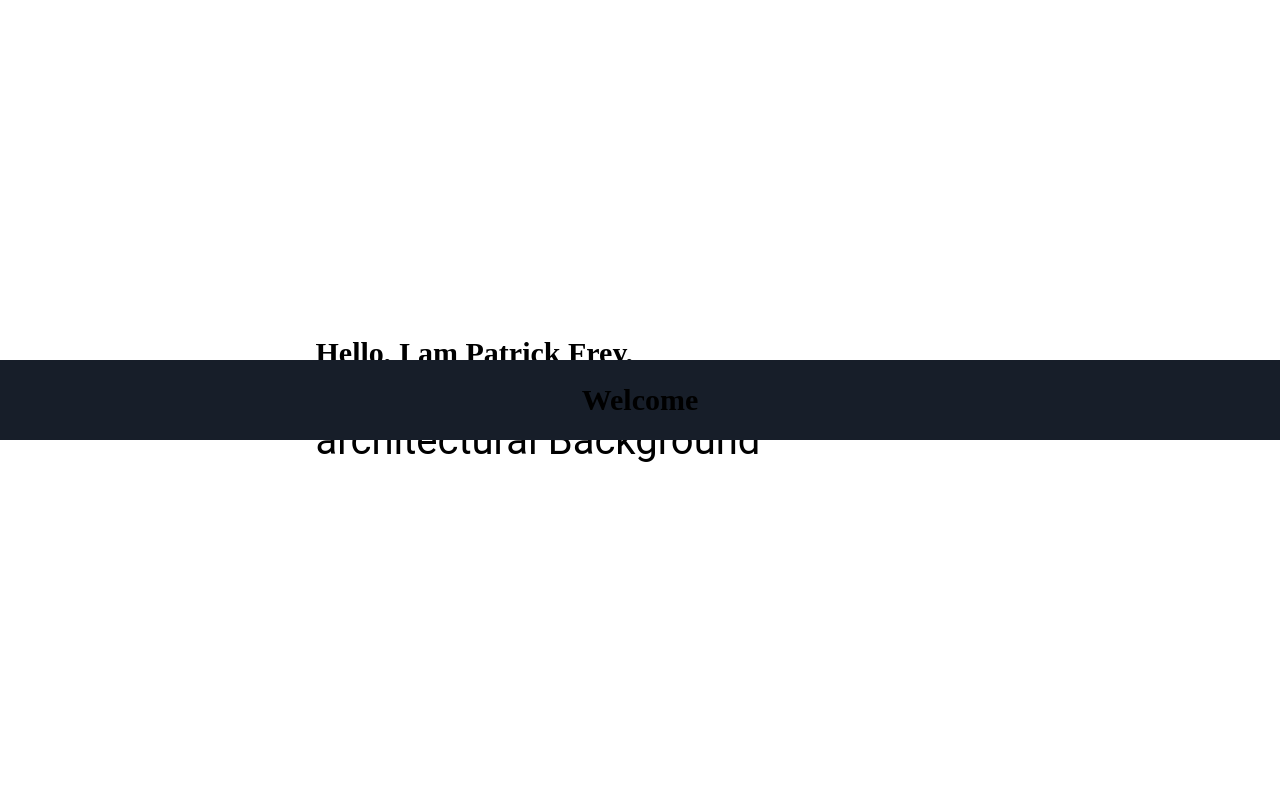
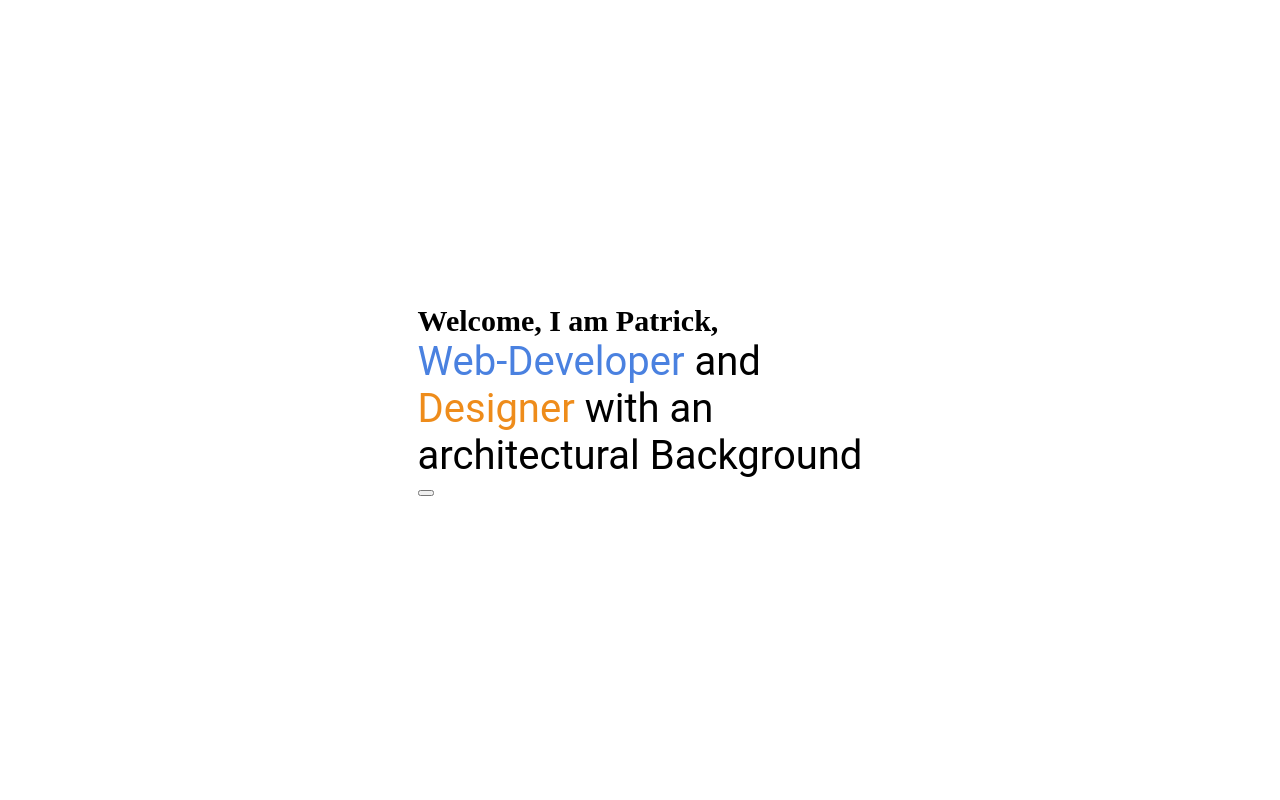
Before and after one commit to PaFunzFr/DA_Portfolio, an Angular app: page / in a window 1280 px wide. Shown: the top 800 px of the page. Built offline with nearby package versions, Linux system fonts and the light colour scheme; a web font is replaced by a local one.

Commit message:
added language service and built scroll event to start-screen

```diff
--- a/src/app/app.component.ts
+++ b/src/app/app.component.ts
@@ -1,4 +1,4 @@
-import { Component, HostListener } from '@angular/core';
+import { Component } from '@angular/core';
 import { RouterOutlet } from '@angular/router';
 import { FooterComponent } from './footer/footer.component';
 
@@ -10,12 +10,6 @@ import { FooterComponent } from './footer/footer.component';
   styleUrl: './app.component.scss'
 })
 export class AppComponent {
-  @HostListener('window:scroll')
-  onScroll() {
-    const viewportHeight = window.innerHeight; // => 100vh
-    if (window.scrollY >= 1.5 * viewportHeight) {
-      console.log('reached PositionY 150vh');
-    }
-  }
+
 
 }
--- a/src/app/main-content/hero/hero.component.scss
+++ b/src/app/main-content/hero/hero.component.scss
@@ -1,7 +1,7 @@
 .hero {
     display: flex;
     position: relative;
-    margin-top: 150vh;
+    margin-top: 200vh;
     height: 100vh;
     z-index: 2;
     background-color: rgba(255, 0, 0, 0.527);
--- a/src/app/main-content/landing-page/landing-page.component.html
+++ b/src/app/main-content/landing-page/landing-page.component.html
@@ -1,12 +1,10 @@
 <section class="landing-page">
     <div class="intro-message">
-        <h2>Hello, I am Patrick Frey,</h2>
-        <h1><span class="col-dev">Web-Developer</span> and
-            <span class="col-des">Designer</span> with an <br>
-            architectural Background
-        </h1>
+        <h2>{{ welcome}}</h2>
+        <h1 [innerHTML]="title"></h1>
+        <button (click)="toggleLang()"></button>
     </div>
-    <div class="welcome-overlay col-bg-main">
+    <div class="welcome-overlay col-bg-main" [ngStyle]="{ height: onScroll() + 'px' }">
         <h2 class="welcome-title">Welcome</h2>
     </div>
 </section>
--- a/src/app/main-content/landing-page/landing-page.component.scss
+++ b/src/app/main-content/landing-page/landing-page.component.scss
@@ -15,7 +15,6 @@
         transform: translateY(-50%);
         left: 0;
         width: 100%;
-        height: 10vh;
         opacity: 1;
         z-index: 1;
         overflow: hidden;
--- a/src/app/main-content/landing-page/landing-page.component.ts
+++ b/src/app/main-content/landing-page/landing-page.component.ts
@@ -1,12 +1,37 @@
-import { Component } from '@angular/core';
+import { Component, inject, HostListener } from '@angular/core';
+import { LanguageService } from '../../services/language.service';
+import { CommonModule } from '@angular/common';
 
 @Component({
   selector: 'app-landing-page',
   standalone: true,
-  imports: [],
+  imports: [CommonModule],
   templateUrl: './landing-page.component.html',
   styleUrl: './landing-page.component.scss'
 })
 export class LandingPageComponent {
 
+  languages = inject(LanguageService);
+
+  get welcome(): string {
+    return this.languages.getTranslation('landingPage' , 'welcome');
+  }
+
+  get title(): string {
+    return this.languages.getTranslation('landingPage', 'title');
+  }
+
+  toggleLang(): void {
+    this.languages.toggleLanguage();
+  }
+
+
+  @HostListener('window:scroll', ['$event'])
+  onScroll() {
+    const viewportHeight = window.innerHeight; // => 100vh
+    if (window.scrollY <= 1.0 * viewportHeight) {
+      return window.scrollY
+    }
+    return viewportHeight;
+  }
 }
--- /dev/null
+++ b/src/app/services/language.service.ts
@@ -0,0 +1,41 @@
+import { Injectable, signal } from '@angular/core';
+
+
+@Injectable({
+  providedIn: 'root'
+})
+export class LanguageService {
+
+  currentLanguage = signal<string>('en'); // set signal
+  private translation: { [key:string]: any} = {
+    en: {
+      landingPage: {
+        welcome: 'Welcome, I am Patrick,',
+        title: `<span class="col-dev">Web-Developer</span> and<br>
+                <span class="col-des">Designer</span> with an <br>
+                architectural Background`,
+        scroll: 'scroll down'
+      }
+    },
+    de: {
+      landingPage: {
+        welcome: 'Hallo, Ich bin Patrick,',
+        title: `<span class="col-dev">Web-Developer</span> und<br>
+                <span class="col-des">Designer</span> mit einem <br>
+                Architektur Hintergrund`,
+        scroll: 'scroll down'
+    },
+  }
+}
+
+  getTranslation(section: string, content: string): string {
+    const language = this.currentLanguage(); // get signal
+    return this.translation[language][section][content];
+  }
+
+  toggleLanguage(): void {
+    const newLanguage = this.currentLanguage() === 'en' ? 'de' : 'en';
+    this.currentLanguage.set(newLanguage); // set new signal
+  }
+
+}
```
Also changed, not shown: 1 other file (tests, documents, lock files or other folders).
